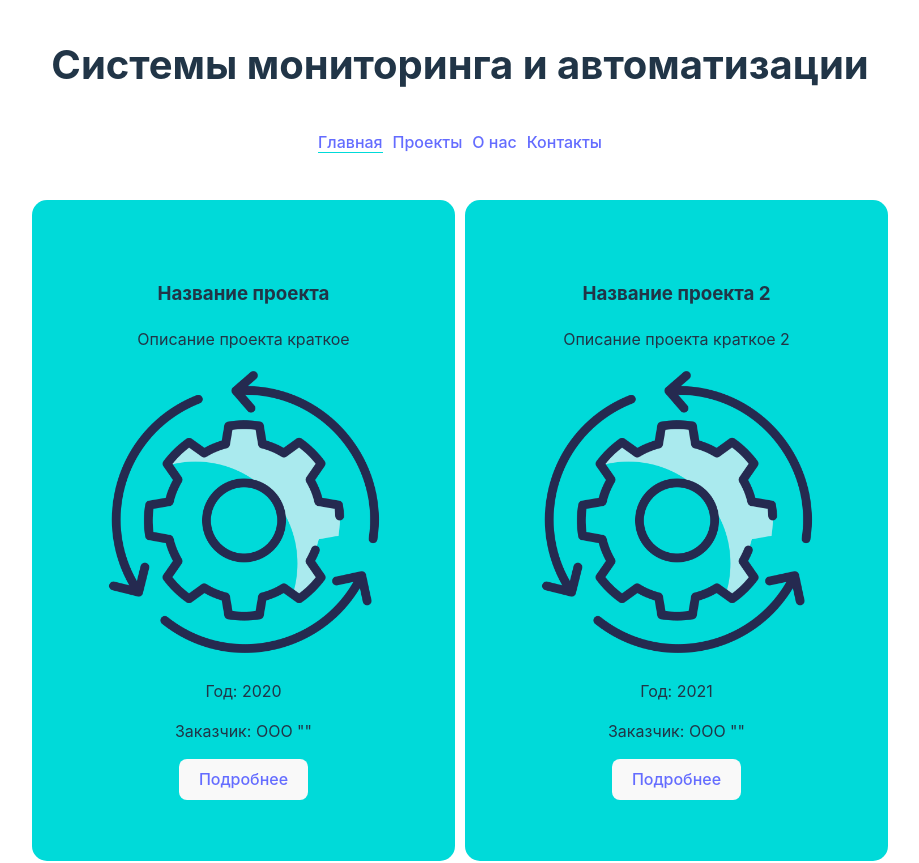
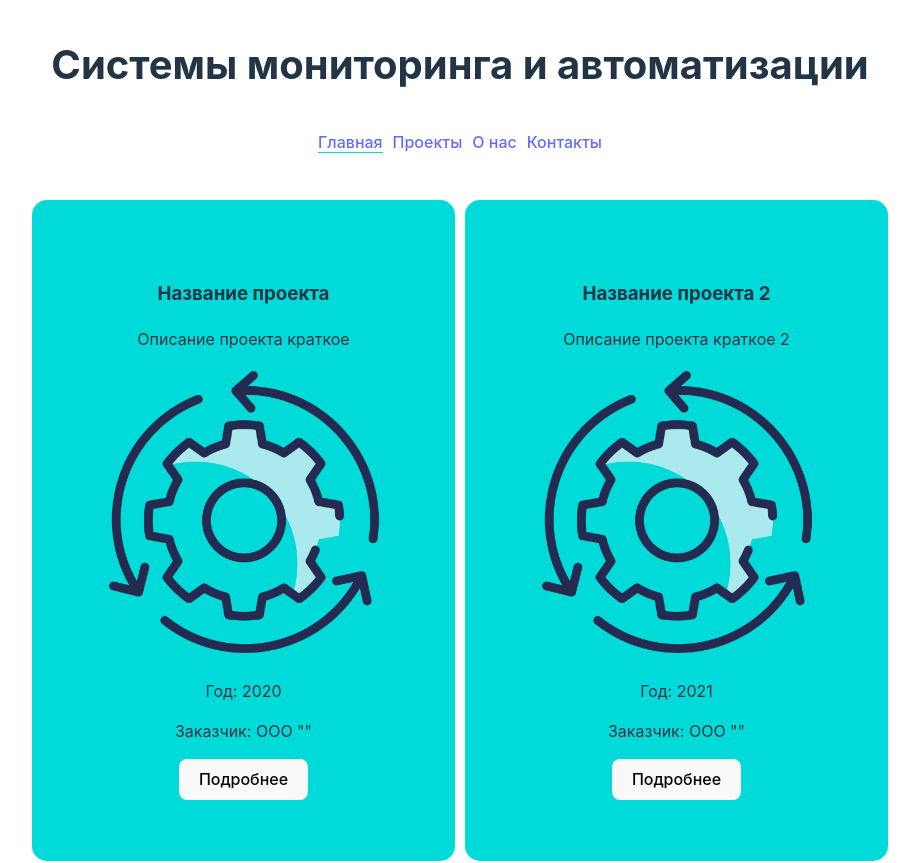
Before and after one commit to KashirinIvan/infoautomation, a React (Vite) app: page / in a window 1280 px wide. Shown: the top 863 px of the page, without its empty margins (180-1099 px from the left). Built offline with nearby package versions, Linux system fonts and the light colour scheme.

Commit message:
add yandex metrics

```diff
--- a/index.html
+++ b/index.html
@@ -2,6 +2,24 @@
 <html lang="ru">
   <head>
     <meta charset="UTF-8" />
+
+<!-- Yandex.Metrika counter -->
+<script type="text/javascript" >
+  (function(m,e,t,r,i,k,a){m[i]=m[i]||function(){(m[i].a=m[i].a||[]).push(arguments)};
+  m[i].l=1*new Date();
+  for (var j = 0; j < document.scripts.length; j++) {if (document.scripts[j].src === r) { return; }}
+  k=e.createElement(t),a=e.getElementsByTagName(t)[0],k.async=1,k.src=r,a.parentNode.insertBefore(k,a)})
+  (window, document, "script", "https://mc.yandex.ru/metrika/tag.js", "ym");
+
+  ym(98736577, "init", {
+       clickmap:true,
+       trackLinks:true,
+       accurateTrackBounce:true,
+       webvisor:true
+  });
+</script>
+
+
     <link rel="icon" type="image/svg+xml" href="/logo.png" />
     <meta name="viewport" content="width=device-width, initial-scale=1.0" />
     <title>Автоматизация</title>
--- a/src/components/Cadr/Cadr.jsx
+++ b/src/components/Cadr/Cadr.jsx
@@ -10,7 +10,7 @@ export const Cadr = ({id, title, description, image, year, customer }) => {
             <img className={styles.image} src={image} alt={`${title}`} />
             <p>Год: {year}</p>
             <p>Заказчик: {customer}"</p>
-            <button><Link to={`/projects/${id}`}>Подробнее</Link></button>
+            <button><Link to={`/projects/${id}`} className={styles.button}>Подробнее</Link></button>
         </div>
     )
 }
--- a/src/components/Cadr/Cadr.module.css
+++ b/src/components/Cadr/Cadr.module.css
@@ -9,7 +9,7 @@
     width: 290px;
 }
 
-.button {
-    background-color: #00DAD9;
-    border: 1px solid black;
+.button{
+    text-decoration: none;
+    color: black;
 }
--- a/src/components/Menu/Menu.css
+++ b/src/components/Menu/Menu.css
@@ -1,3 +1,4 @@
 .active{
     border-bottom: 1px solid #00DAD9;
+
 }
--- a/src/components/Menu/Menu.jsx
+++ b/src/components/Menu/Menu.jsx
@@ -11,9 +11,10 @@ export const Menu = () => {
                 justifyContent: "center",
                 gap: "10px",
                 padding: "0",
+                textDecoration:"none"
             }}>
                 <li><NavLink to='/' className={({ isActive }) =>
-                    `${isActive ? "active" : ""}`}>Главная</NavLink></li>
+                    `${isActive ? "active" : ""}`} >Главная</NavLink></li>
                 <li><NavLink to='/projects'>Проекты</NavLink></li>
                 <li><NavLink to='/about-us'>О нас</NavLink></li>
                 <li><NavLink to='/contacts'>Контакты</NavLink></li>
```
